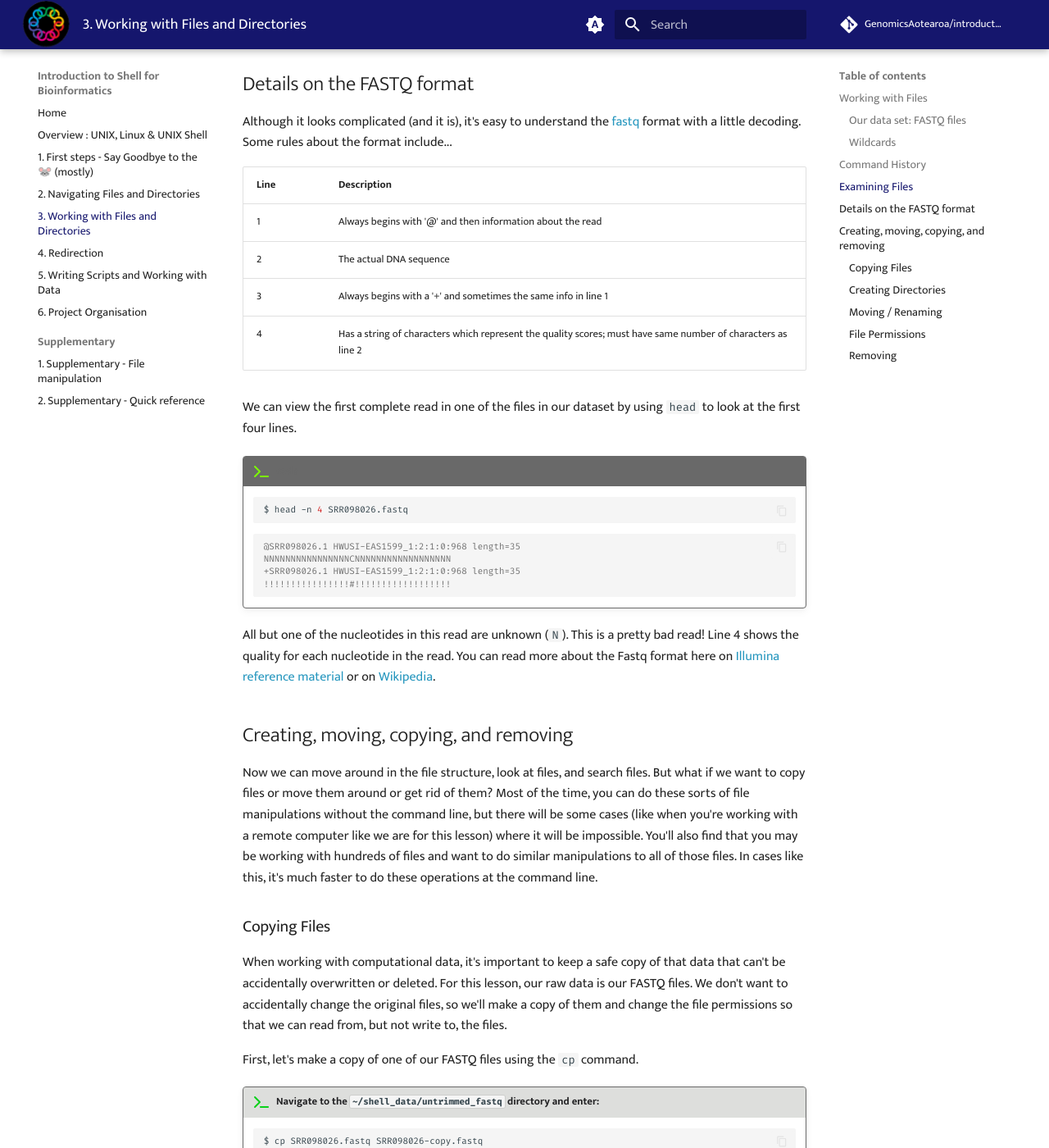
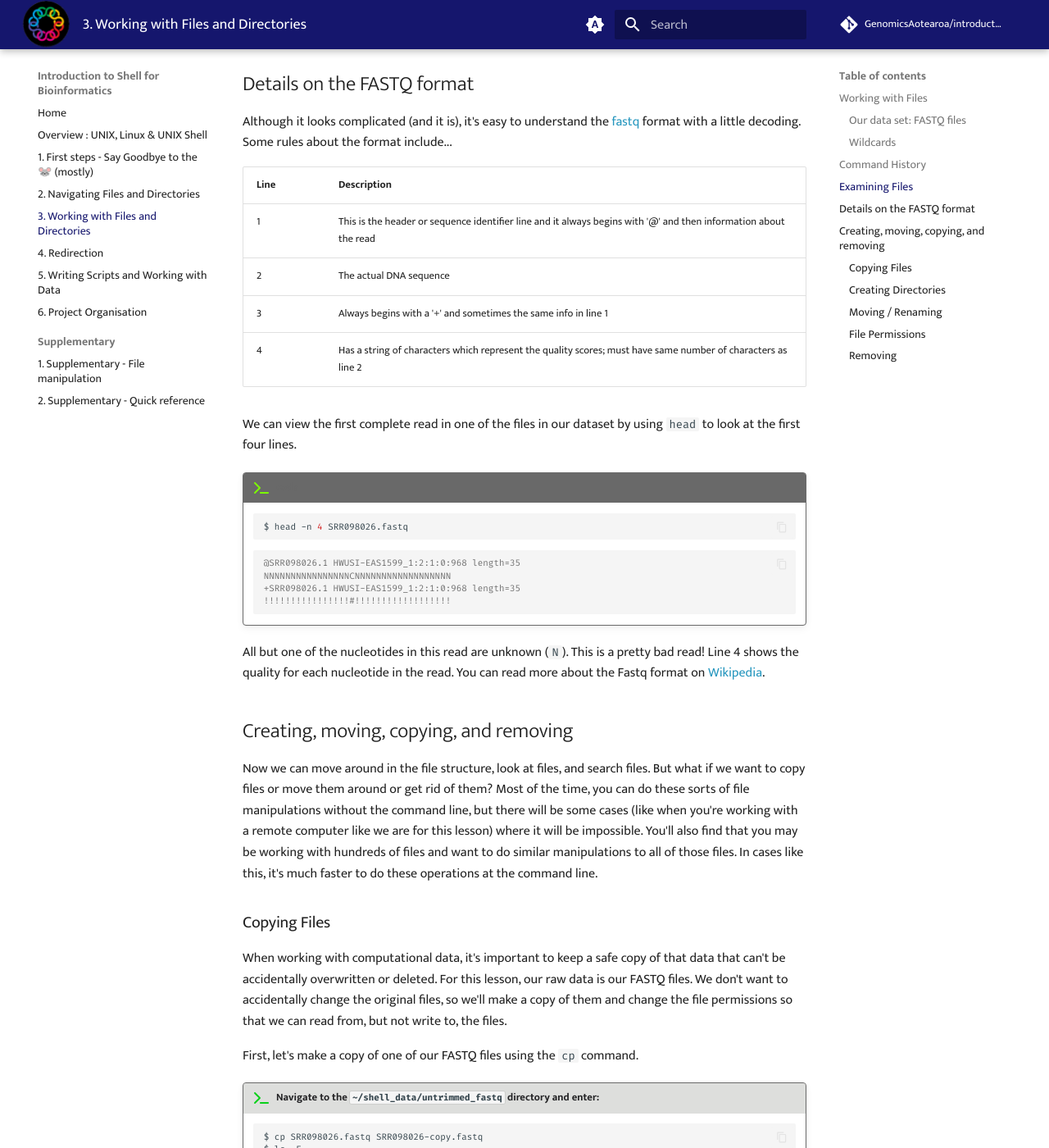
Before and after one commit to GenomicsAotearoa/introduction-to-shell, an MkDocs documentation site: the page built from docs/03-working-with-files.md, in a window 1280 px wide and 1400 px high, scrolled down 5955 px. Shown: the whole window at 82% size. Built offline with MkDocs 1.6.1 and Material for MkDocs 9.7.7, drawn with Linux system fonts in a browser that asks for light colours; comment, search, counter and statistics services are not loaded; some of the changed lines change nothing that is shown.

Commit message:
fix #14 fastq

````diff
--- a/docs/03-working-with-files.md
+++ b/docs/03-working-with-files.md
@@ -354,7 +354,7 @@ include...
 
 | Line | Description                                                                                                  |
 | ---- | ------------------------------------------------------------------------------------------------------------ |
-| 1    | Always begins with '@' and then information about the read                                                   |
+| 1    | This is the header or sequence identifier line and it always begins with '@' and then information about the read                                                   |
 | 2    | The actual DNA sequence                                                                                      |
 | 3    | Always begins with a '+' and sometimes the same info in line 1                                               |
 | 4    | Has a string of characters which represent the quality scores; must have same number of characters as line 2 |
@@ -376,7 +376,12 @@ the first four lines.
     ```
 
 All but one of the nucleotides in this read are unknown (`N`). This is a pretty bad read!
-Line 4 shows the quality for each nucleotide in the read. You can read more about the Fastq format here on [Illumina reference material](https://knowledge.illumina.com/software/general/software-general-reference_material-list/000002211) or on [Wikipedia](https://en.wikipedia.org/wiki/FASTQ_format).
+Line 4 shows the quality for each nucleotide in the read. You can read more about the Fastq format on [Wikipedia](https://en.wikipedia.org/wiki/FASTQ_format).
+
+<!---
+here on [Illumina reference material](https://knowledge.illumina.com/software/general/software-general-reference_material-list/000002211)
+link currently dead, Illumina may fix at some point
+-->
 
 ## Creating, moving, copying, and removing
 
````
